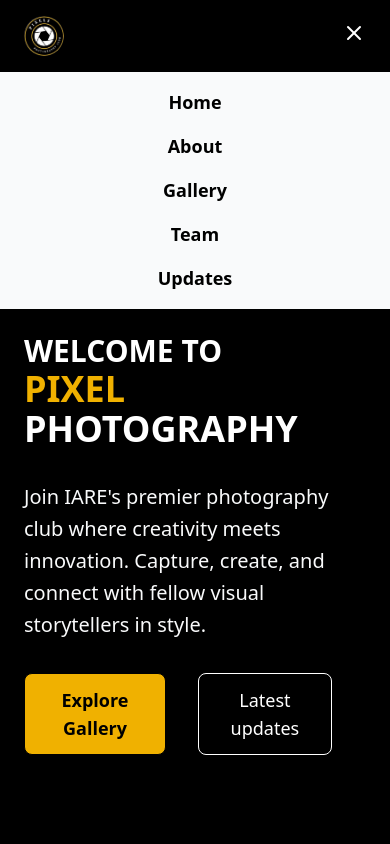
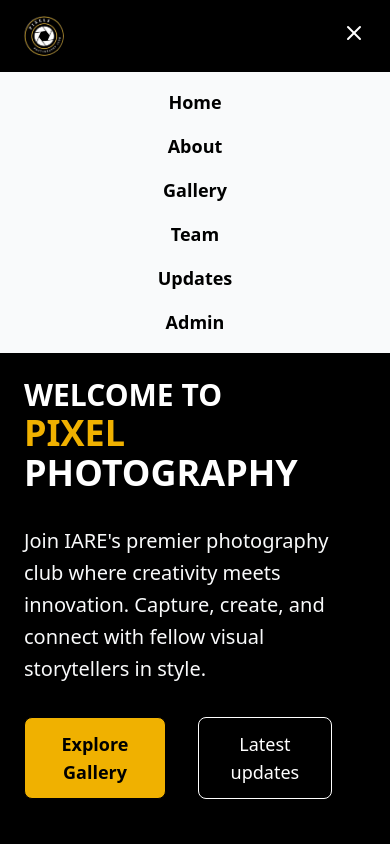
Before and after one commit to Praveen6788/pixel, a React (Vite) app in the folder client/: page / in a window 390 px wide. Both pictures are taken after a click on the button 354 px from the left and 33 px from the top of the page. Shown: the top 844 px of the page. Built offline with nearby package versions, Linux system fonts and the light colour scheme; no server answers; the HTML template or start-up script is replaced by a standard one.

Commit message:
new dist

```diff
--- a/client/src/components/Navbar.jsx
+++ b/client/src/components/Navbar.jsx
@@ -64,6 +64,7 @@
           <Link to="/gallery" onClick={() => setIsOpen(false)}>Gallery</Link>
           <Link to="/team" onClick={() => setIsOpen(false)}>Team</Link>
           <Link to="/update" onClick={() => setIsOpen(false)}>Updates</Link>
+          <Link to="/admin" onClick={() => setIsOpen(false)}>Admin</Link>
         </div>
       )}
     </nav>
```
Also changed, not shown: 2 other files (tests, documents, lock files or other folders).
